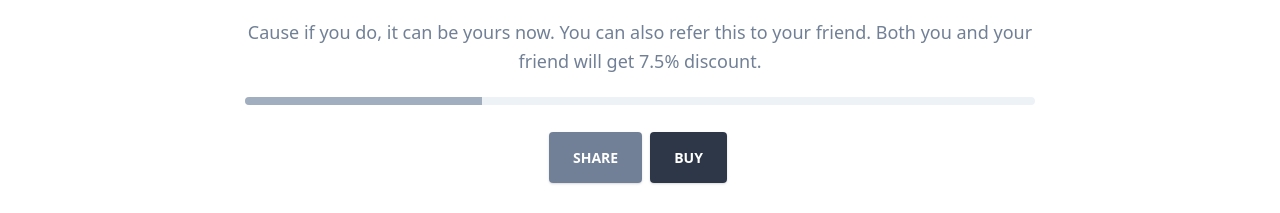
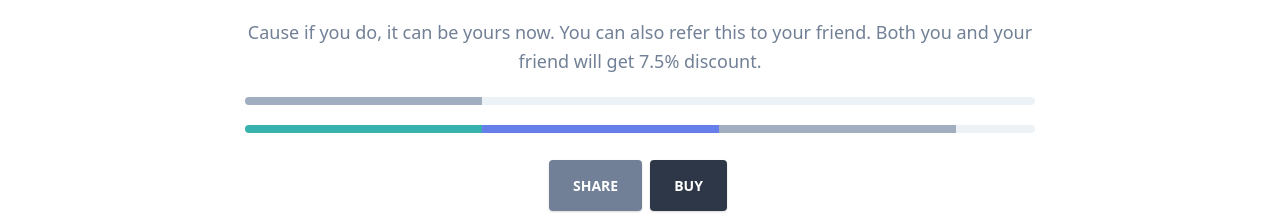
Before and after one commit to divyanshusahu/conway-website, a Next.js app: page / in a window 1280 px wide. Shown: the part 961-1174 px from the top of the page. Built offline with nearby package versions, Linux system fonts and the light colour scheme.

Commit message:
modify progressbar

```diff
--- a/components/ProgressBar/BuyProgress.js
+++ b/components/ProgressBar/BuyProgress.js
@@ -11,6 +11,22 @@ export default function BuyProgress(props) {
           ></div>
         </div>
       </div>
+      <div className="relative pt-1">
+        <div className="overflow-hidden h-2 mb-4 text-xs flex rounded bg-gray-200">
+          <div
+            style={{ width: "30%" }}
+            className="shadow-none flex flex-col text-center whitespace-nowrap text-white justify-center bg-teal-500"
+          ></div>
+          <div
+            style={{ width: "30%" }}
+            className="shadow-none flex flex-col text-center whitespace-nowrap text-white justify-center bg-indigo-500"
+          ></div>
+          <div
+            style={{ width: "30%" }}
+            className="shadow-none flex flex-col text-center whitespace-nowrap text-white justify-center bg-gray-500"
+          ></div>
+        </div>
+      </div>
     </>
   );
 }
```
